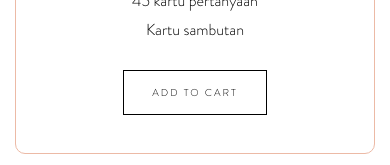
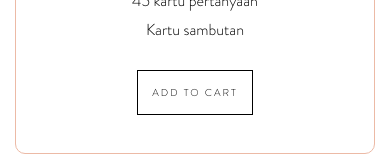
Before and after one commit to melissalau17/product-landing, a plain HTML site: page index.html in a window 390 px wide. Shown: the part 1778-1943 px from the top of the page. Drawn offline with nearby package versions, Linux system fonts and the light colour scheme; a web font is replaced by a local one.

Commit message:
Update styles.css

```diff
--- a/styles.css
+++ b/styles.css
@@ -329,7 +329,9 @@ button:hover{
     text-align: center;
     font-size: 10px;
     font-family: brandon grotesque light;
-}
+    padding: 14px 14px;
+    }
+
     #main {
       margin-top: 100px;
     }
```
